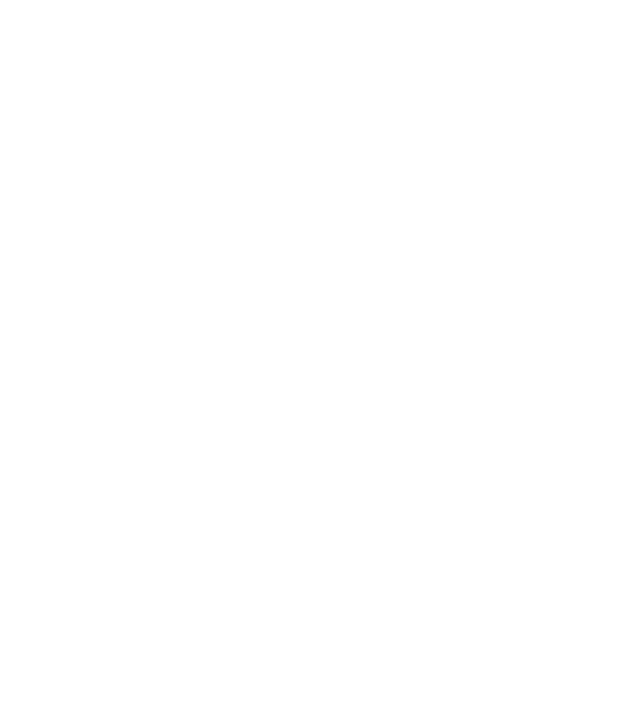
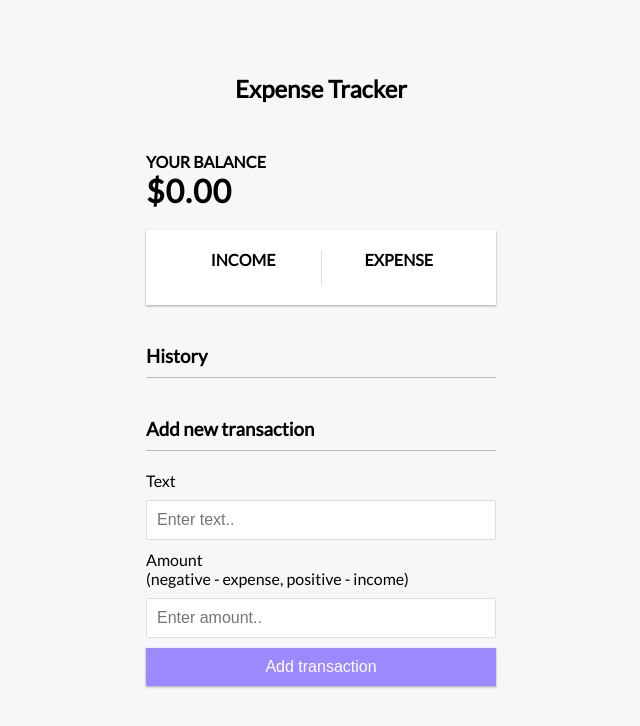
Before and after one commit to hazimmazley/expense-tracker, a plain HTML site: page index.html in a window 1280 px wide. Shown: the whole page, without its empty margins (319-959 px from the left). Drawn offline with Linux system fonts and the light colour scheme.

Commit message:
html and css

```diff
--- a/index.html
+++ b/index.html
@@ -7,7 +7,44 @@
     <title>Expense Tracker</title>
 </head>
 <body>
+    <h2>Expense Tracker</h2>
 
+    <div class="container">
+        <h4>Your Balance</h4>
+        <h1 id="balance">$0.00</h1>
+
+        <div class="inc-exp-container">
+            <div>
+                <h4>Income</h4>
+                <p id="money-plus" class="money-plus"></p>
+            </div>
+            <div>
+                <h4>Expense</h4>
+                <p id="money-minus" class="money-minus"></p>
+            </div>
+        </div>
+
+        <h3>History</h3>
+        <div id="list" class="list">
+
+        </div>
+
+        <h3>Add new transaction</h3>
+        <form id="id">
+            <div class="form-control">
+                <label for="text">Text</label>
+                <input type="text" id="text" placeholder="Enter text..">
+            </div>
+            <div class="form-control">
+                <label for="amount">
+                    Amount <br />
+                    (negative - expense, positive - income)
+                </label>
+                <input type="number" id="amount" placeholder="Enter amount..">
+            </div>
+            <button class="btn">Add transaction</button>
+        </form>
+    </div>
     <script src="script.js"></script>
 </body>
 </html>
--- a/style.css
+++ b/style.css
@@ -0,0 +1,151 @@
+@import url('https://fonts.googleapis.com/css?family=Lato&display=swap');
+
+:root {
+  --box-shadow: 0 1px 3px rgba(0, 0, 0, 0.12), 0 1px 2px rgba(0, 0, 0, 0.24);
+}
+
+* {
+  box-sizing: border-box;
+}
+
+body {
+  background-color: #f7f7f7;
+  display: flex;
+  flex-direction: column;
+  align-items: center;
+  justify-content: center;
+  min-height: 100vh;
+  margin: 0;
+  font-family: 'Lato', sans-serif;
+}
+
+.container {
+  margin: 30px auto;
+  width: 350px;
+}
+
+h1 {
+  letter-spacing: 1px;
+  margin: 0;
+}
+
+h3 {
+  border-bottom: 1px solid #bbb;
+  padding-bottom: 10px;
+  margin: 40px 0 10px;
+}
+
+h4 {
+  margin: 0;
+  text-transform: uppercase;
+}
+
+.inc-exp-container {
+  background-color: #fff;
+  box-shadow: var(--box-shadow);
+  padding: 20px;
+  display: flex;
+  justify-content: space-between;
+  margin: 20px 0;
+}
+
+.inc-exp-container > div {
+  flex: 1;
+  text-align: center;
+}
+
+.inc-exp-container > div:first-of-type {
+  border-right: 1px solid #dedede;
+}
+
+.money {
+  font-size: 20px;
+  letter-spacing: 1px;
+  margin: 5px 0;
+}
+
+.money.plus {
+  color: #2ecc71;
+}
+
+.money.minus {
+  color: #c0392b;
+}
+
+label {
+  display: inline-block;
+  margin: 10px 0;
+}
+
+input[type='text'],
+input[type='number'] {
+  border: 1px solid #dedede;
+  border-radius: 2px;
+  display: block;
+  font-size: 16px;
+  padding: 10px;
+  width: 100%;
+}
+
+.btn {
+  cursor: pointer;
+  background-color: #9c88ff;
+  box-shadow: var(--box-shadow);
+  color: #fff;
+  border: 0;
+  display: block;
+  font-size: 16px;
+  margin: 10px 0 30px;
+  padding: 10px;
+  width: 100%;
+}
+
+.btn:focus,
+.delete-btn:focus {
+  outline: 0;
+}
+
+.list {
+  list-style-type: none;
+  padding: 0;
+  margin-bottom: 40px;
+}
+
+.list li {
+  background-color: #fff;
+  box-shadow: var(--box-shadow);
+  color: #333;
+  display: flex;
+  justify-content: space-between;
+  position: relative;
+  padding: 10px;
+  margin: 10px 0;
+}
+
+.list li.plus {
+  border-right: 5px solid #2ecc71;
+}
+
+.list li.minus {
+  border-right: 5px solid #c0392b;
+}
+
+.delete-btn {
+  cursor: pointer;
+  background-color: #e74c3c;
+  border: 0;
+  color: #fff;
+  font-size: 20px;
+  line-height: 20px;
+  padding: 2px 5px;
+  position: absolute;
+  top: 50%;
+  left: 0;
+  transform: translate(-100%, -50%);
+  opacity: 0;
+  transition: opacity 0.3s ease;
+}
+
+.list li:hover .delete-btn {
+  opacity: 1;
+}
```
